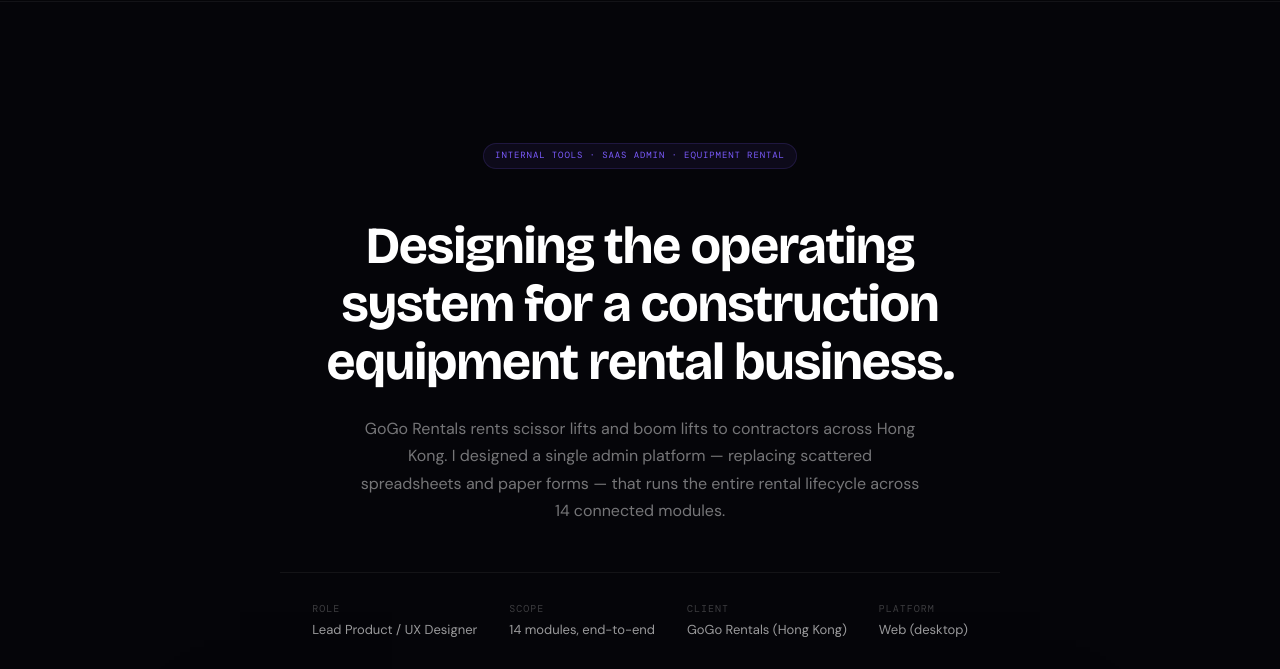
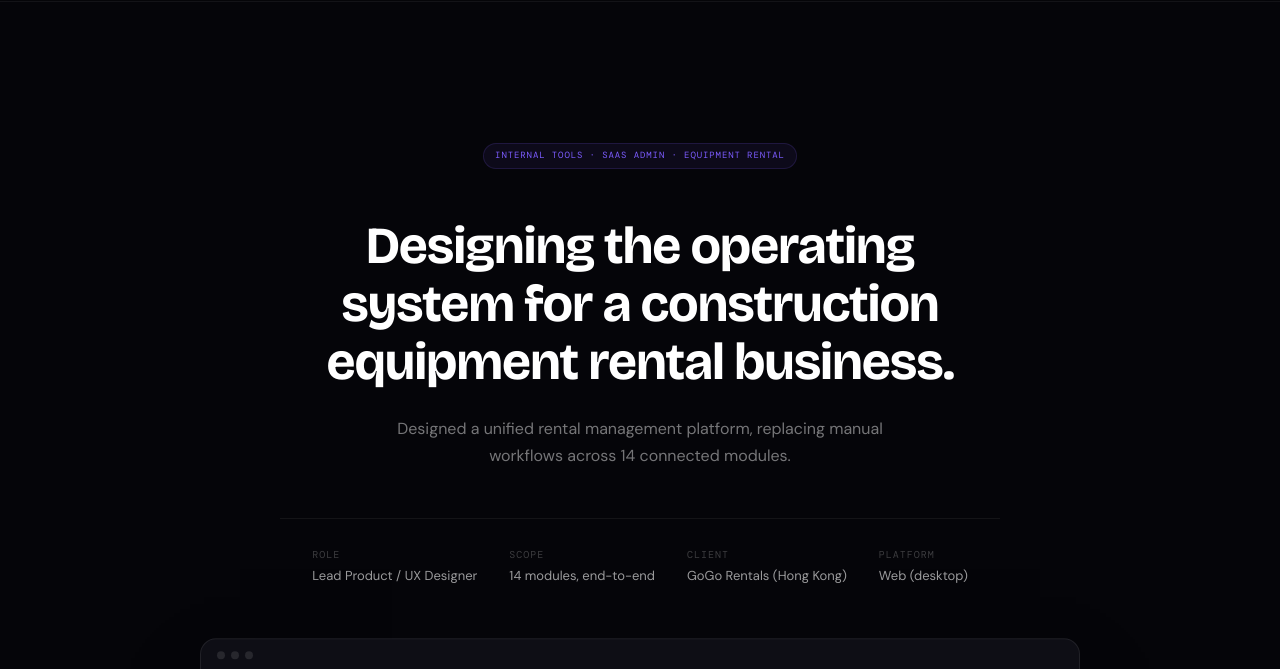
Before and after one commit to Imhae/hae-portfolio-test, a website built with Vite: page gogo-rentals.html in a window 1280 px wide. Shown: the part 63-732 px from the top of the page. Built offline with nearby package versions, Linux system fonts and the light colour scheme.

Commit message:
Update gogo-rentals.html

```diff
--- a/gogo-rentals.html
+++ b/gogo-rentals.html
@@ -35,9 +35,7 @@
             <span class="tag">Internal Tools · SaaS Admin · Equipment Rental</span>
             <h1 class="cs-hero__title">Designing the operating system for a construction equipment rental business.</h1>
             <p class="cs-hero__lead">
-              GoGo Rentals rents scissor lifts and boom lifts to contractors across Hong Kong. I designed a single
-              admin platform — replacing scattered spreadsheets and paper forms — that runs the entire rental
-              lifecycle across 14 connected modules.
+              Designed a unified rental management platform, replacing manual workflows across 14 connected modules.
             </p>
             <dl class="cs-meta-row">
               <div class="cs-meta-row__item">
```
